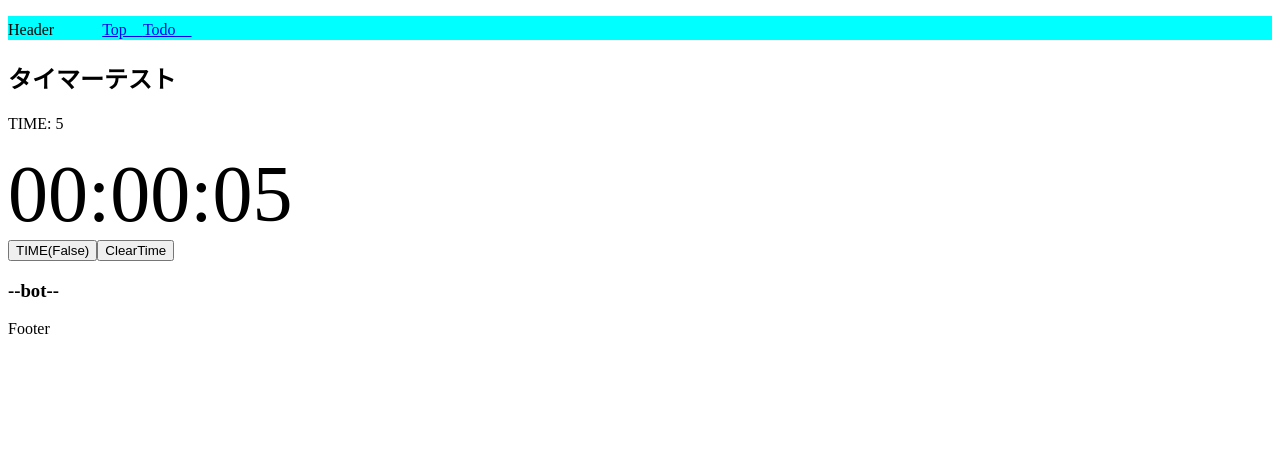
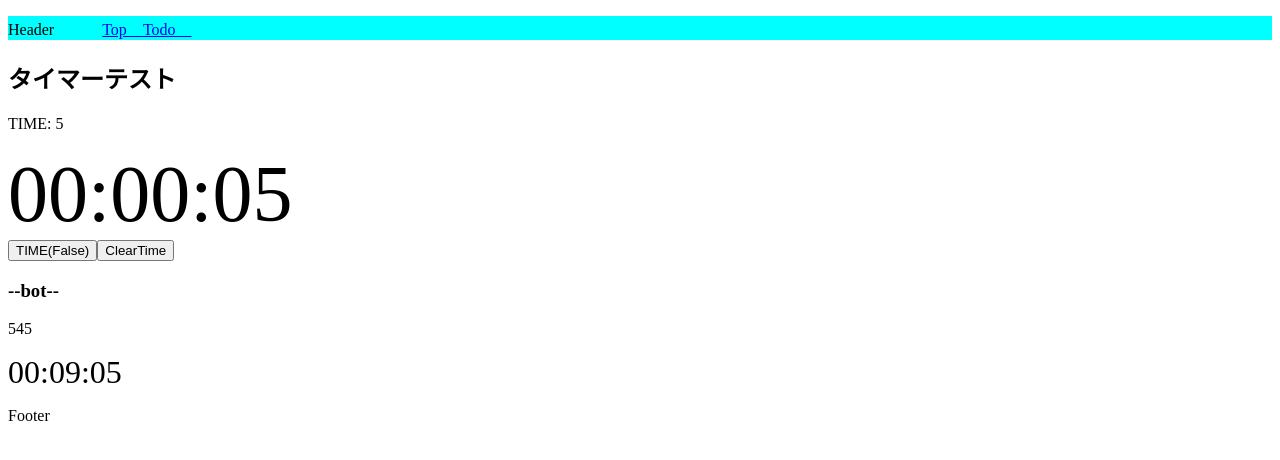
Before and after one commit to 2k2e2n/Clockshare_Vue, a Nuxt app: page / in a window 1280 px wide. Shown: the top 460 px of the page. Built offline with nearby package versions, Linux system fonts and the light colour scheme.

Commit message:
update Bot

```diff
--- a/components/Bot.vue
+++ b/components/Bot.vue
@@ -2,28 +2,22 @@
 import { ref, onMounted, defineProps } from 'vue';
 import Showtime from './Showtime.vue';
 
-//親コンポーネントから受け取るデータ指定
-//親コンポーネントから受け取るデータ指定
-
-
-
-const time  = ref( Math.floor(Math.random() * 101) );
+const bottime  = ref( Math.floor(Math.random() * 1010) ); ;
 
 onMounted(() => {
   const intervalId = window.setInterval(loop, 1000);  // 1秒に1回実行
 });
 
-
-
 //１秒毎にループ
 function loop() {
-  time.value++;
+  bottime.value++;
+  console.log(bottime.value);
 };
 
 </script>
 <template>
   <div>
-    <p>{{time}}</p>
+    <p>{{bottime}}</p>
     <Showtime class="set-font-size" :time="bottime" />
   </div>
 </template>
--- a/pages/index.vue
+++ b/pages/index.vue
@@ -8,6 +8,8 @@ const time = ref(0);
 const isRest = ref(false);
 const resttimeleft = ref(100);
 const local_time_keyname = "time";
+const bot = ref(10);
+
 
 window.addEventListener('load', function () {
   // ロード中
@@ -46,14 +48,16 @@ function toggleRest() {
 
 <template>
   <div>
+
     <h2>タイマーテスト</h2>
     <p>TIME: {{ time }} </p>
     <Showtime class="maincontent" v-if="!isRest" :time="time" />
     <Resttime class="maincontent" v-if="isRest" :isRest="isRest" />
     <button @click="toggleRest">{{ isRest ? 'REST(True)' : 'TIME(False)' }}</button>
     <button @click="clearTime">ClearTime</button>
+    <h3>--bot--</h3>
+    <Bot />
 
-    <h3>--bot--</h3>
   </div>
 </template>
 
```
